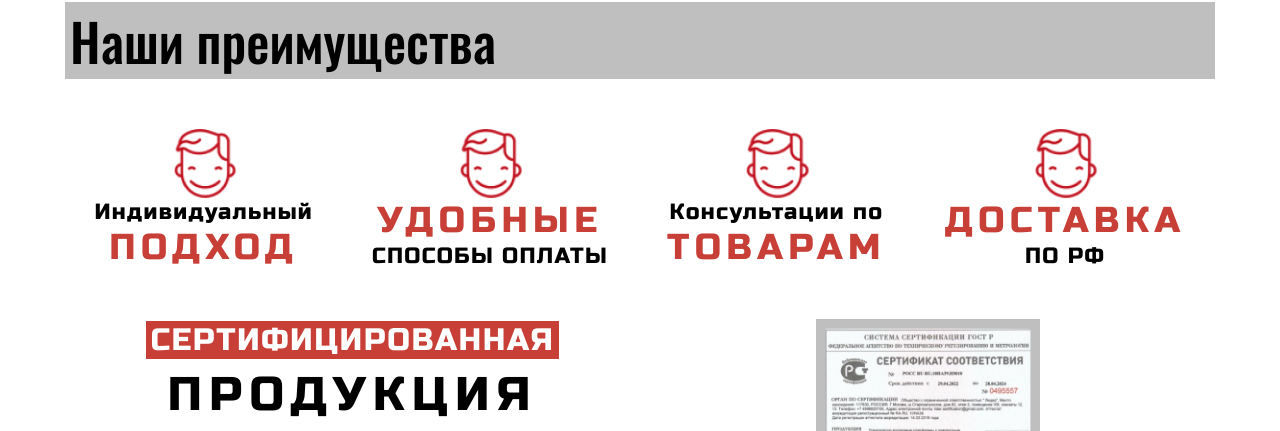
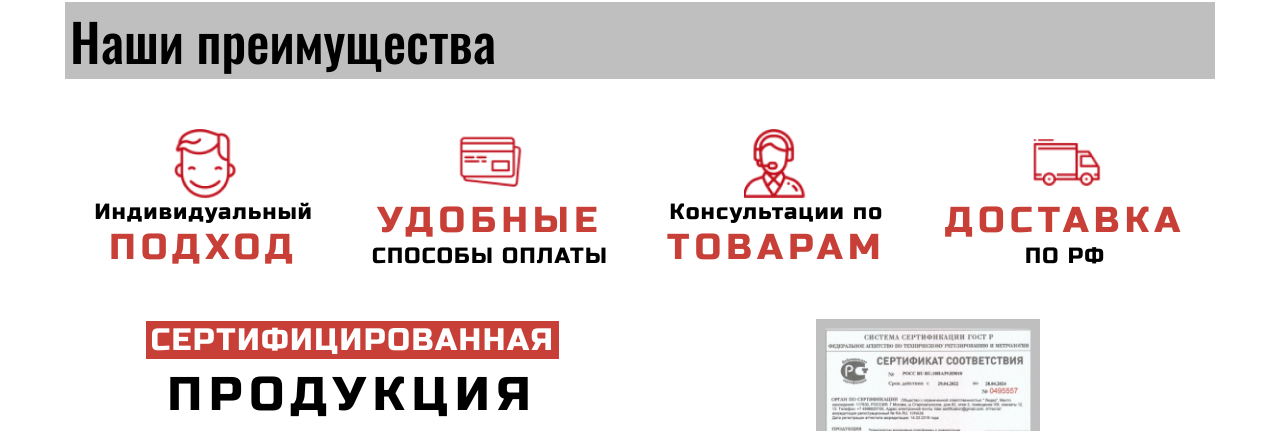
Before and after one commit to Lvl3Mage/Warehouse.v1, a website built with webpack: page src/html/index.html in a window 1280 px wide. Shown: the part 1899-2330 px from the top of the page. Built offline with nearby package versions, Linux system fonts and the light colour scheme.

Commit message:
Added proper images to the advantages section

```diff
--- a/src/assets/scss/sections/front-page.scss
+++ b/src/assets/scss/sections/front-page.scss
@@ -211,7 +211,8 @@
 		transform: scale(1.02);
 		box-shadow: 5px 5px 25px rgba(0, 0, 0, 0.5);
 	}
-	width: 315px;
+	width: 100%;
+	max-width: 315px;
 	height: 530px;
 	&--free-resize{
 		height: auto;
--- a/src/html/index.html
+++ b/src/html/index.html
@@ -87,7 +87,7 @@
 			</div>
 			<div class="advantages__advantage">
 				<div class="advantages__advantage-icon">
-					<img src="../assets/images/face.png" alt="">
+					<img src="../assets/images/card.png" alt="">
 				</div>
 				<div class="advantages__advantage-text--1">
 					<span>Удобные</span>
@@ -98,7 +98,7 @@
 			</div>
 			<div class="advantages__advantage">
 				<div class="advantages__advantage-icon">
-					<img src="../assets/images/face.png" alt="">
+					<img src="../assets/images/support.png" alt="">
 				</div>
 				<div class="advantages__advantage-text--1">
 					<span>Консультации по</span>
@@ -109,7 +109,7 @@
 			</div>
 			<div class="advantages__advantage">
 				<div class="advantages__advantage-icon">
-					<img src="../assets/images/face.png" alt="">
+					<img src="../assets/images/truck.png" alt="">
 				</div>
 				<div class="advantages__advantage-text--1">
 					<span>Доставка</span>
```
Also changed, not shown: src/html/review.html (+3 -3 lines).
